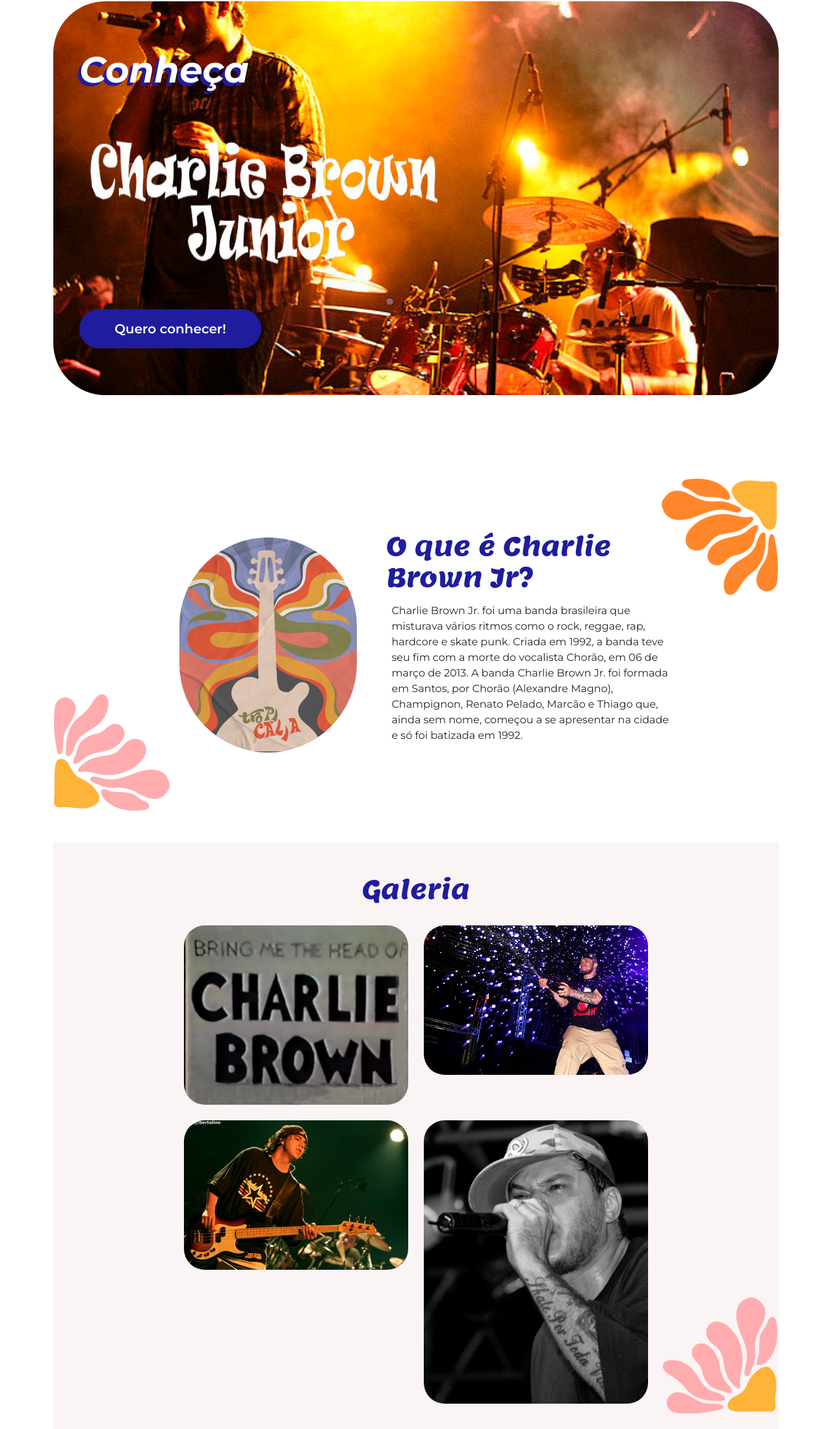
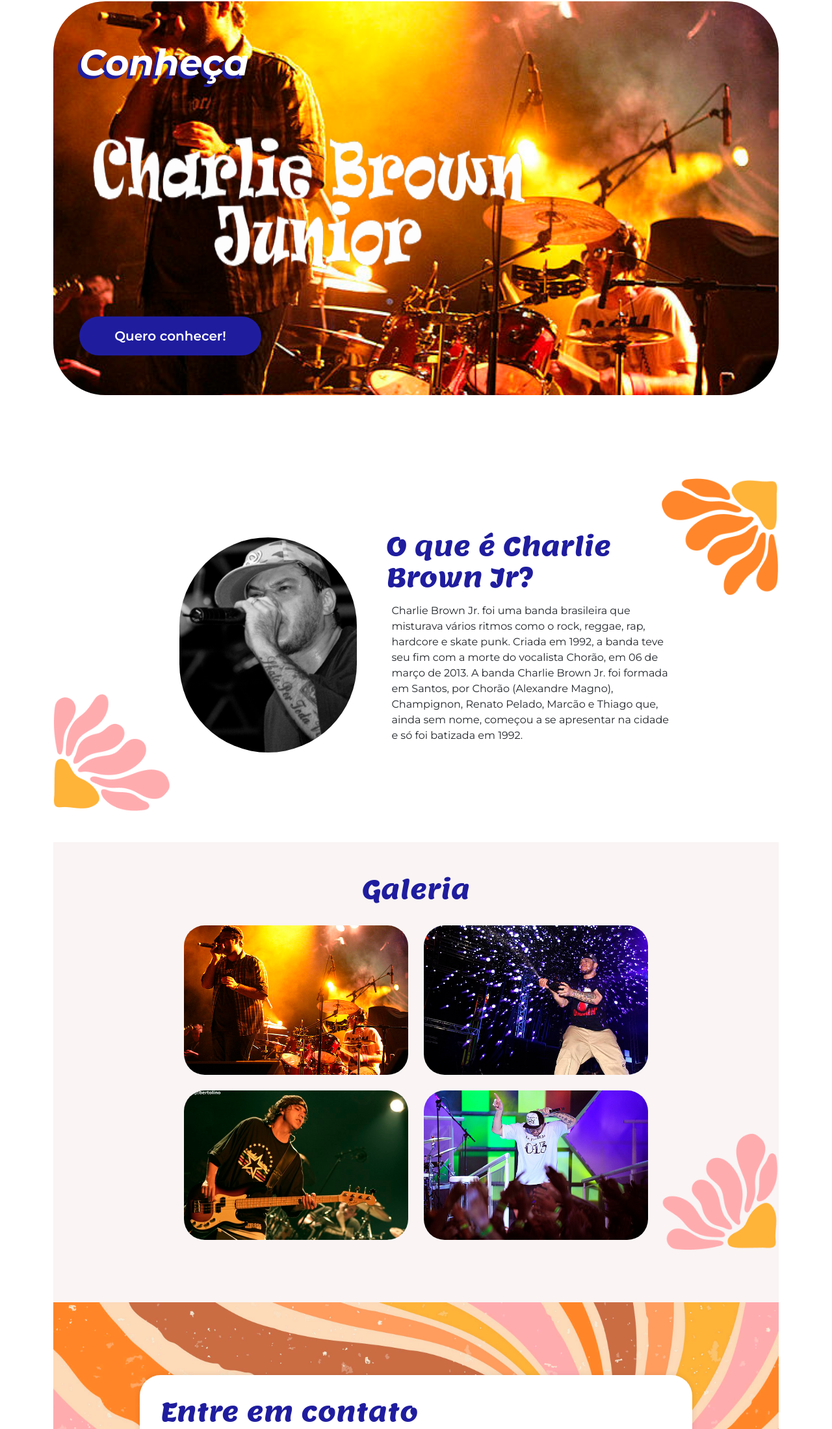
Before and after one commit to nandatomazelli/charliebrown, a plain HTML site: page index.html in a window 1280 px wide. Shown: the part 450-2649 px from the top of the page at 65% size. Drawn offline with nearby package versions, Linux system fonts and the light colour scheme.

Commit message:
Add files via upload

```diff
--- a/index.html
+++ b/index.html
@@ -45,7 +45,7 @@
             <div class="inicio-fundo d-flex justify-content-between align-items-center">
                 <div class="esquerda-conteudo">
                     <h1 class="display-4 text-white fst-italic fw-bold">Conheça </h1>
-                    <img src="img/logo2.png" class="mb-3" width="563" height="278" loading="lazy">
+                    <img src="img/logo2.png" class="mb-3" width="700" height="300" loading="lazy">
                     <a href="#tropicalia" class="btn btn-primary btn-lg botao-inicio fw-semibold">Quero
                         conhecer!</a>
                 </div>
@@ -54,10 +54,10 @@
         </section>
 
         <section id="tropicalia" class="my-5 pt-6 secao-tropicalia" tabindex="0"
-            aria-label="Seção explicativa sobre a tropicália">
+            aria-label="Seção explicativa sobre Charlie Brown Jr">
             <div class="container d-flex align-items-center ">
                 <div class="col-4 d-flex justify-content-center ">
-                    <img src="img/image (1).png" class="rounded-pill" width="273" height="331" loading="lazy">
+                    <img src="img/Chorão_em_algum_show_2008.jpg" class="rounded-pill" width="273" height="331" loading="lazy">
                 </div>
                 <div class="col-5">
                     <h2>O que é Charlie Brown Jr?</h2>
@@ -77,7 +77,7 @@
 
                 <div class="row justify-content-md-center">
                     <div class="col-md-4">
-                        <img src="img/Bring_Me_the_Head_of_Charlie_Brown_Title.png"
+                        <img src="img/640px-Charlie_Brown_Jr._2012.jpg"
                             class="img-fluid rounded-5" loading="lazy">
                     </div>
                     <div class="col-md-4">
@@ -91,7 +91,7 @@
                             loading="lazy">
                     </div>
                     <div class="col-md-4">
-                        <img src="img/Chorão_em_algum_show_2008.jpg"
+                        <img src="img/Chorão_-_Charlie_Brown_Jr..jpg"
                             class="img-fluid rounded-5" loading="lazy">
                     </div>
                 </div>
@@ -132,7 +132,7 @@
         <i class="bi bi-whatsapp"></i>
         <i class="bi bi-instagram"></i>
         <i class="bi bi-tiktok"></i>
-        <p class="mt-3">Desenvolvido por Start by Alura. Projeto fictício sem fins comerciais.</p>
+        <p class="mt-3"> Projeto fictício sem fins comerciais.</p>
     </footer>
     <script src="https://cdnjs.cloudflare.com/ajax/libs/scrollReveal.js/4.0.9/scrollreveal.js"></script>
     <script src="script.js"></script>
```
